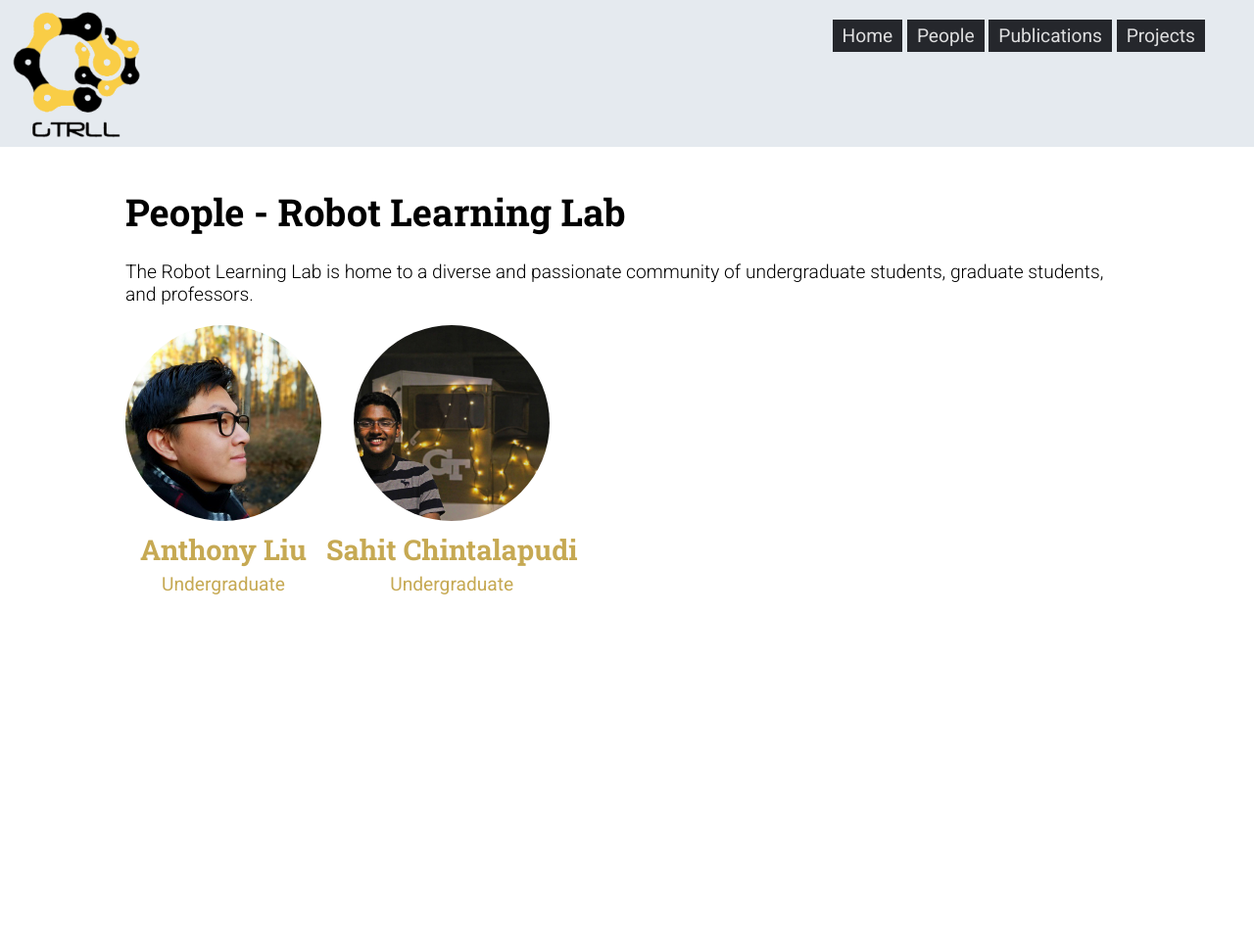
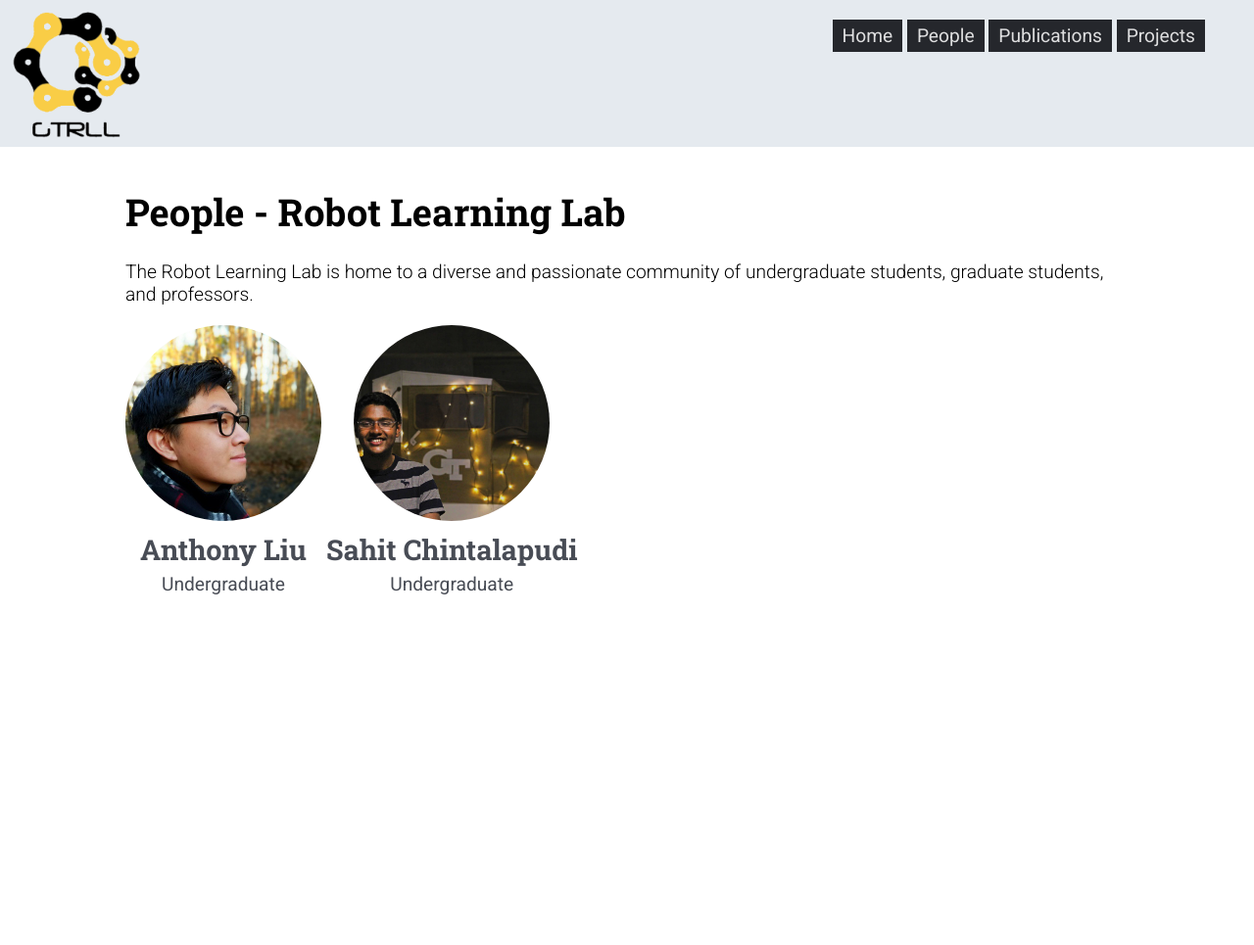
Before and after one commit to AJLiu/rll-site, a Jekyll site: the page built from pages/people.html, in a window 1280 px wide. Shown: the whole page at 98% size. Built offline with Jekyll 4.4.1, drawn with Linux system fonts in a browser that asks for light colours; nearby versions of some CDN libraries.

Commit message:
fix link color consistency

```diff
--- a/_sass/_people.scss
+++ b/_sass/_people.scss
@@ -96,10 +96,8 @@
     h2 {
         margin: 5px;
     }
-    a {
+    a, a:link, a:visited{
         text-decoration: none;
-    }
-    a:visited {
         color: $color-text-dark;
     }
 }
```
